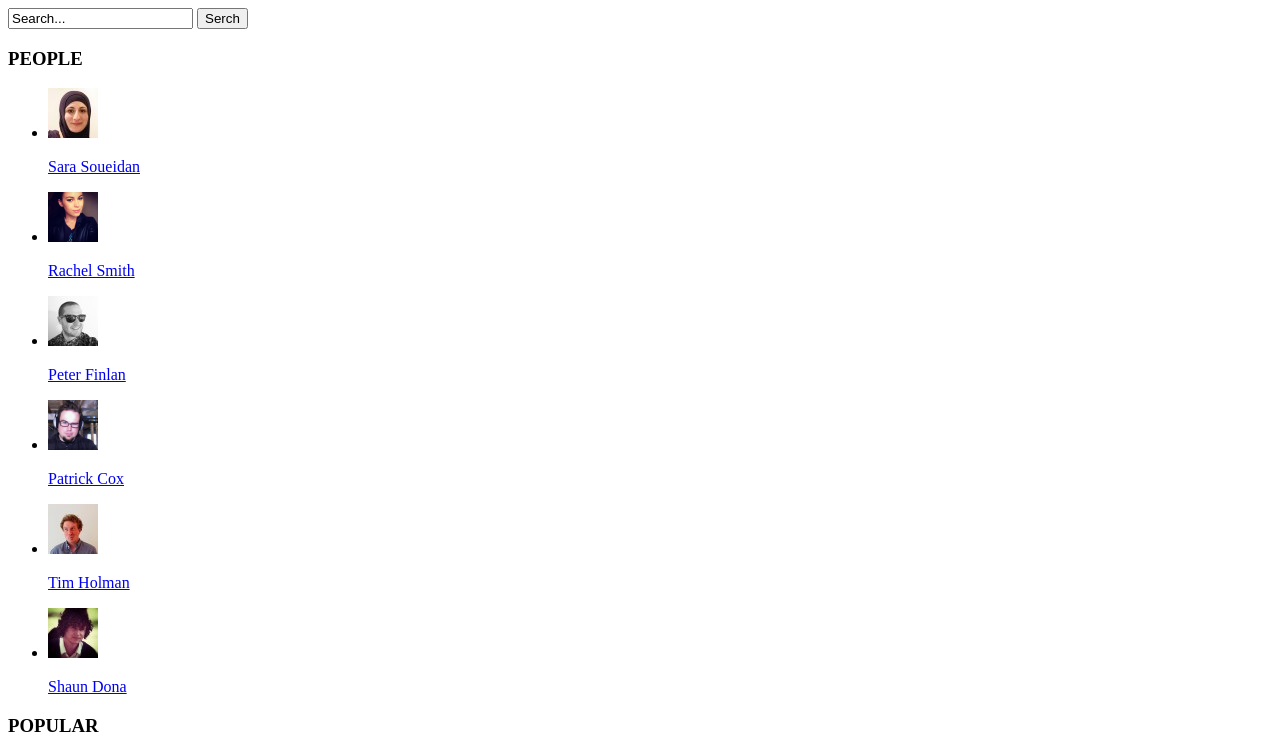
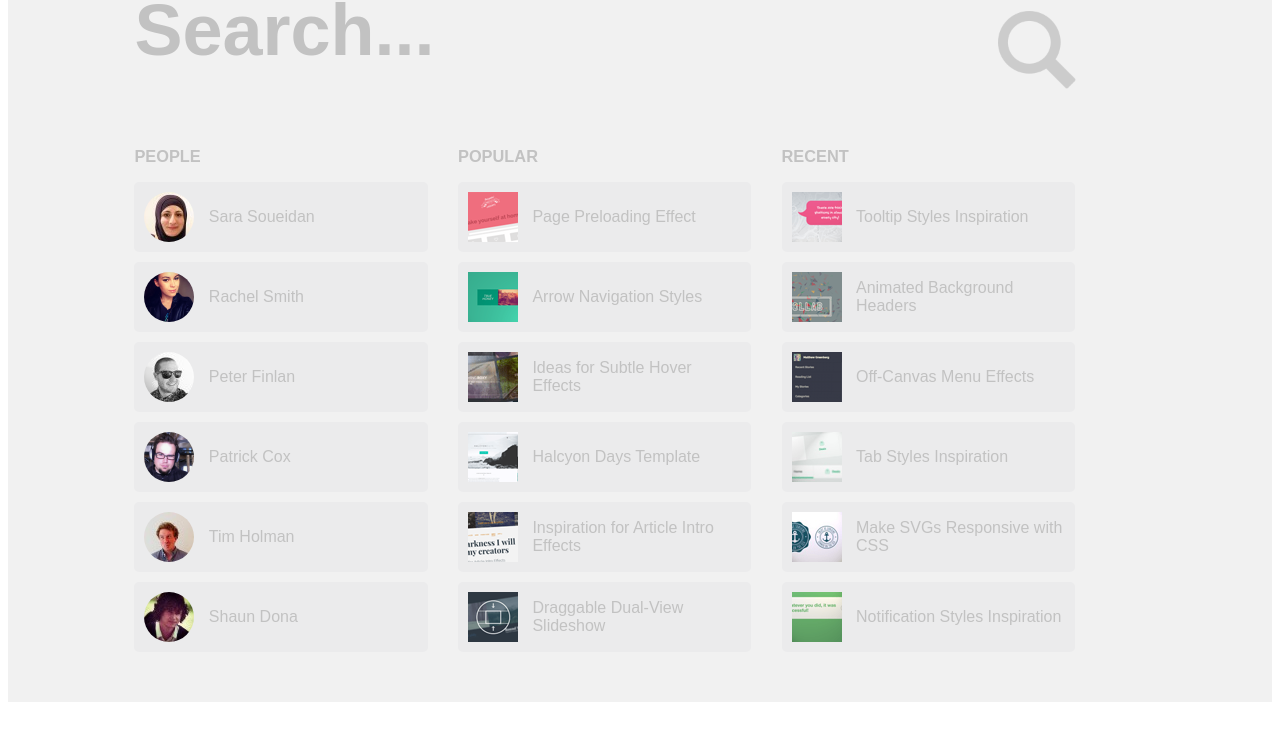
Before and after one commit to Voronkin11/huge-search, a plain HTML site: page index.html in a window 1280 px wide. Shown: the part 59-812 px from the top of the page. Drawn offline with Linux system fonts and the light colour scheme.

Commit message:
applying a stylesheet

```diff
--- a/css/style.css
+++ b/css/style.css
@@ -1,3 +1,147 @@
-*{
-	transition: all .1s ease-in;
+/*
+приховуємо заголовок h2
+*/
+.invisibel{
+	display: none;
 }
+/*задаємо ширину і колік article*/
+.huge-search{
+	width: 100%;
+	background-color: #F1F1F1;
+	padding-top: 40px;
+	font-family: Arial, sans-serif;
+	color: #c2c2c2;
+}
+/*стилізація форми пошуку*/
+.form-search{
+	display: block;
+	width: 80%;
+	padding: 0;
+	margin: auto;
+}
+
+/*
+стилізуємо поле вводу для пошуку
+*/
+.search{
+	display: inline-block;
+	width: 85%;
+	margin: 0;
+	padding: 0;
+	font-size: 72px;
+	border: none;
+	outline: none;
+	font-weight: bold;
+	color: #ff0000;
+	background-color: #F1F1F1;
+	margin: 0;
+	padding: 0;
+}
+/*стилізуємо кнопку*/
+.search-submit{
+	display: inline-block;
+	width: 10%;
+	height: 80px;
+	background: transparent url(../img/favicon.png);
+	background-size: contain;
+	background-repeat: no-repeat;
+	border: none;
+	outline: none;
+	margin: 0;
+	padding: 0;
+}
+/*
+колір тексту плейсхолдера
+*/
+::placeholder{
+	color: #c2c2c2;
+}
+/*
+об'єднуючий блок для всіх поситань
+*/
+.block-for-link{
+	width: 80%;
+	margin: auto;
+	padding: 40px 0;
+	font-size: 0;
+}
+/*
+параметри кожный секції посилань
+*/
+.section-name{
+	display: inline-block;
+	width: 29%;
+	box-sizing: border-box;
+	margin: 0;
+	padding: 0;
+	font-size: 14px;
+}
+/*
+для центральної секції
+*/
+.popular{
+	margin: 0 3%;
+}
+/*
+параметри для списка
+*/
+.section-name ul{
+	display: block;
+	margin: 0;
+	padding: 0;
+	list-style-type: none;
+}
+/*
+параметри для елементів списка
+*/
+.section-name li{
+	font-size: medium;
+	margin: 0;
+	padding: 0;
+}
+/*
+параметри для посилань
+*/
+.section-name a{
+	display: block;
+	font-size: 16px;
+	text-decoration: none;
+	color: #c2c2c2;
+	background-color: rgba(118,117,128,0.05);
+	margin: 10px 0;
+	padding: 10px;
+	border-radius: 5px;
+}
+/*
+для картинок першої колонки
+*/
+.people img{
+	border-radius: 50%;
+}
+/*
+для картинок другої і третьої колонки
+*/
+.section-name img{
+	display: inline-block;
+	vertical-align: middle;
+	width: 50px;
+	margin-right: 10px;
+	padding: 0;
+}
+/*
+для параграфів в колонках
+*/
+.section-name p{
+	vertical-align: middle;
+	display: inline-block;
+	margin: 0;
+	width: calc(100% - 65px);
+	box-sizing: border-box;
+}
+/*
+зміна кольорів при наведенні курсора
+*/
+.section-name a:hover{
+	color: #ec5a62;
+	background-color: rgba(118,117,128,0.1);
+}
--- a/index.html
+++ b/index.html
@@ -9,20 +9,18 @@
 <body>
 	<article class="huge-search">
 		<h2 class="invisibel">huge search</h2>
-		<form action="#">
-			<input type="text" value="Search...">
-			<input type="button" value="Serch">
+		<form action="#" class="form-search">
+			<input type="search" placeholder="Search..." name="input-field" class="search">
+			<input type="submit" value="" class="search-submit" >
 		</form>
-		<div>
-			<section>
-				<h3>PEOPLE</h3>
+		<div class="block-for-link">
+			<section class="section-name people">
+				<h3 class="name-link">PEOPLE</h3>
 				<ul>
 					<li>
 						<a href="#">
 							<img src="img/avatars/SaraSoueidan.jpeg" alt="SaraSoueidan">
-							<p>
-								Sara Soueidan
-							</p>
+							<p>Sara Soueidan</p>
 						</a>
 					</li>
 					<li>
@@ -67,11 +65,11 @@
 					</li>
 				</ul>
 			</section>
-			<section>
+			<section class="section-name popular">
 				<h3>POPULAR</h3>
-				<ul>
+				<ul class="popular">
 					<li>
-						<a href="#">
+						<a href="#" class="">
 							<img src="img/thumbs/PagePreloadingEffect.png" alt="Page Preloading Effect">
 							<p>
 								Page Preloading Effect
@@ -120,9 +118,9 @@
 					</li>
 				</ul>
 			</section>
-			<section>
+			<section class="section-name recent">
 				<h3>RECENT</h3>
-				<ul>
+				<ul class="recent">
 					<li>
 						<a href="#">
 							<img src="img/thumbs/TooltipStylesInspiration.png" alt="Tooltip Styles Inspiration">
@@ -172,8 +170,8 @@
 						</a>
 					</li>
 				</ul>
-			</div>
-		</section>
+			</section>
+		</div>
 	</article>
 </body>
 </html>
```
